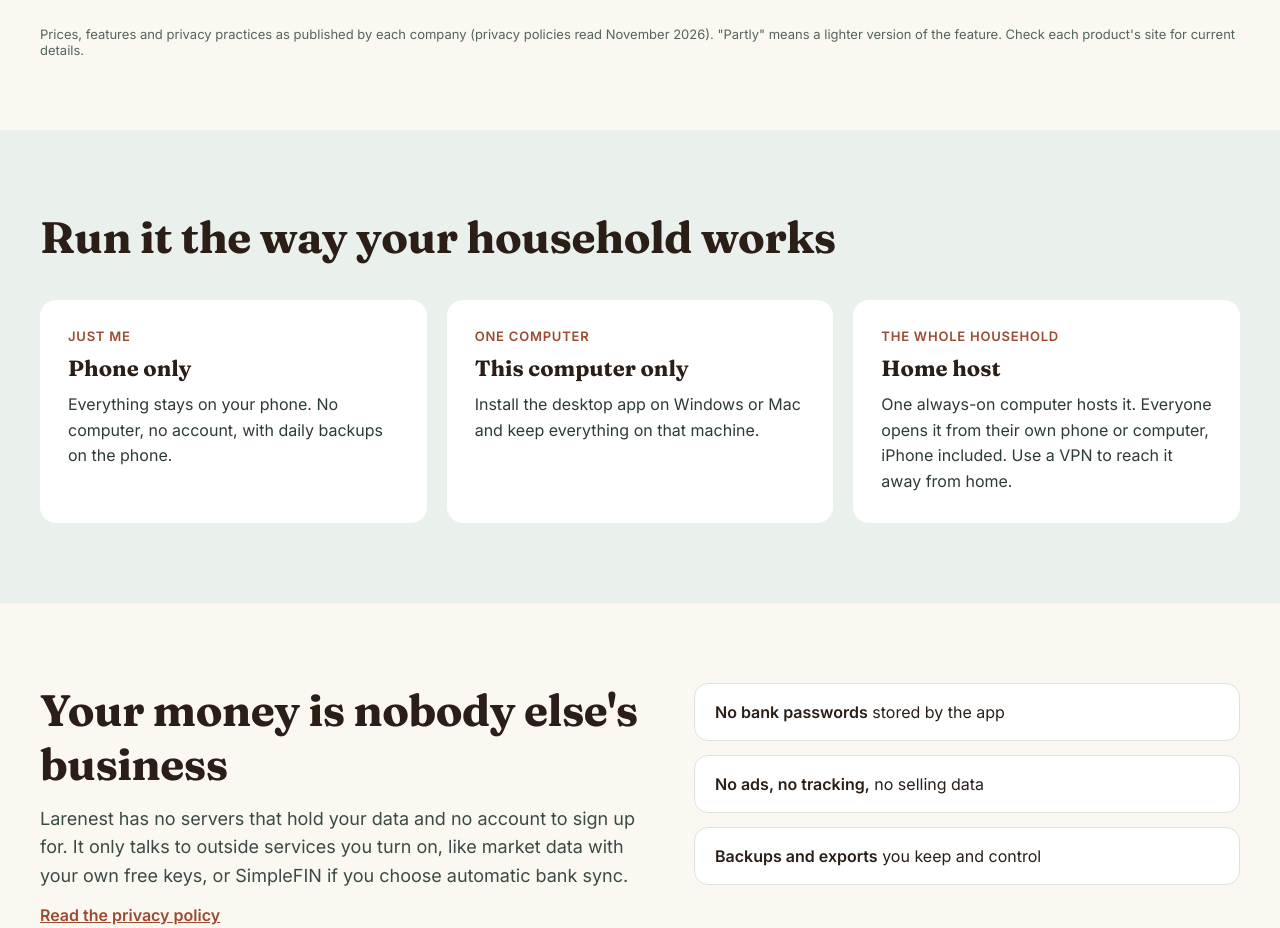
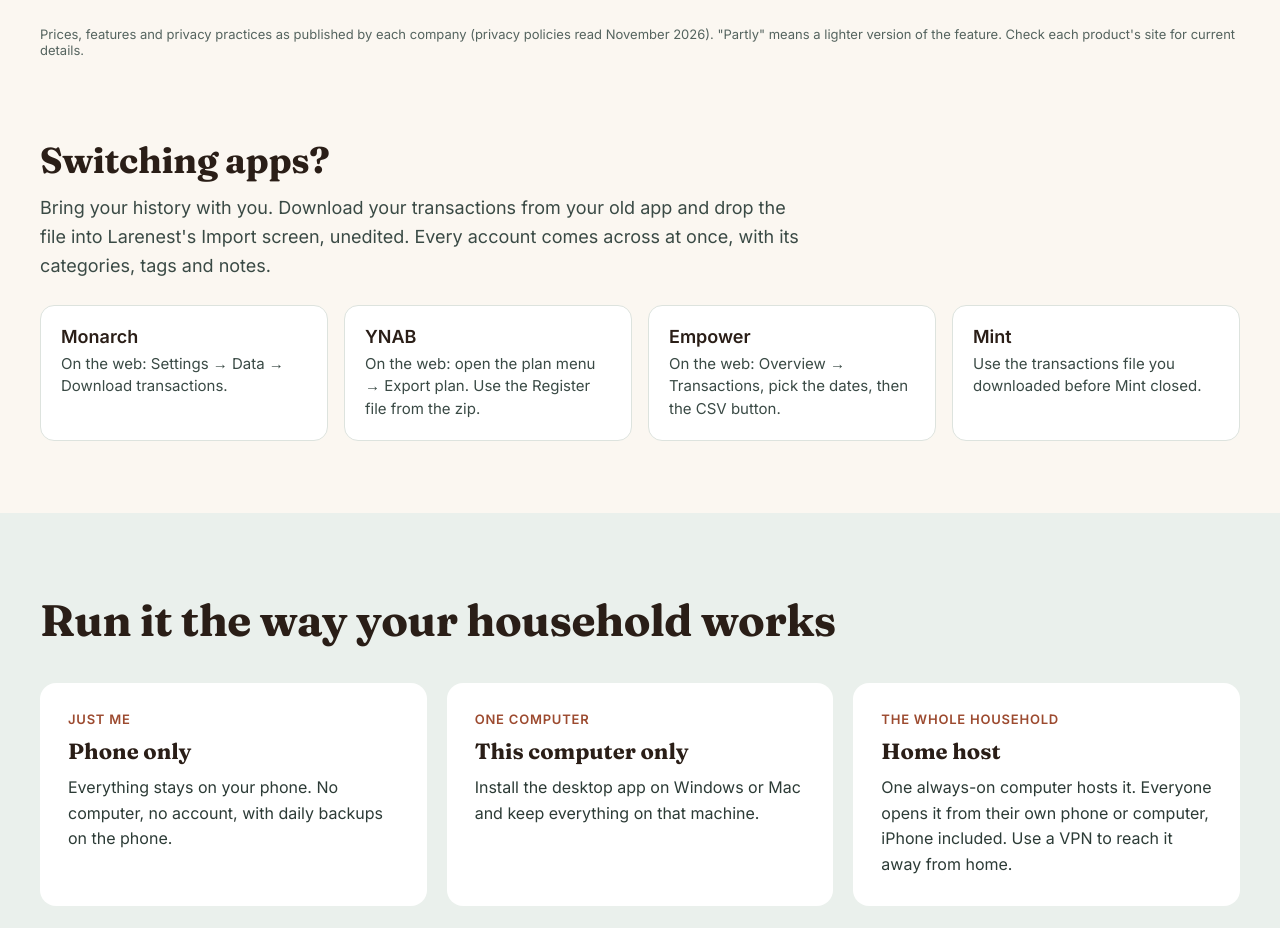
Before and after one commit to nmllr93-git/household_finances-releases, a plain HTML site: page docs/index.html in a window 1280 px wide. Shown: the part 4565-5493 px from the top of the page. Drawn offline with Linux system fonts and the light colour scheme.

Commit message:
Site: Switching apps section with where to find each app's export
Co-Authored-By: Claude Opus 5.5 <noreply@anthropic.com>
Claude-Session: https://claude.ai/code/session_01M1CYmcXAvVvT6PdppCCTpH

```diff
--- a/docs/index.html
+++ b/docs/index.html
@@ -250,6 +250,19 @@ a{color:#9C4A2F}a:hover{color:#2A1E17}
 <p style="margin: 0; font-size: 13px; color: #55645F">Prices, features and privacy practices as published by each company (privacy policies read November 2026). "Partly" means a lighter version of the feature. Check each product's site for current details.</p>
 </section>
 
+<section id="switch" style="max-width: 1200px; margin: 0 auto; padding: 8px 24px 72px; display: flex; flex-direction: column; gap: 24px">
+<div style="display: flex; flex-direction: column; gap: 12px; max-width: 760px">
+<h2 style="margin: 0; font-family: 'Fraunces', sans-serif; font-size: 36px; letter-spacing: -0.01em">Switching apps?</h2>
+<p style="margin: 0; font-size: 18px; line-height: 1.6; color: #3A4A45">Bring your history with you. Download your transactions from your old app and drop the file into Larenest's Import screen, unedited. Every account comes across at once, with its categories, tags and notes.</p>
+</div>
+<div style="display: flex; flex-wrap: wrap; gap: 16px">
+<div style="flex: 1 1 220px; background: #fff; border: 1px solid #DDE3DE; border-radius: 14px; padding: 20px"><h3 style="margin: 0 0 6px; font-size: 18px">Monarch</h3><p style="margin: 0; font-size: 15px; line-height: 1.5; color: #3A4A45">On the web: Settings → Data → Download transactions.</p></div>
+<div style="flex: 1 1 220px; background: #fff; border: 1px solid #DDE3DE; border-radius: 14px; padding: 20px"><h3 style="margin: 0 0 6px; font-size: 18px">YNAB</h3><p style="margin: 0; font-size: 15px; line-height: 1.5; color: #3A4A45">On the web: open the plan menu → Export plan. Use the Register file from the zip.</p></div>
+<div style="flex: 1 1 220px; background: #fff; border: 1px solid #DDE3DE; border-radius: 14px; padding: 20px"><h3 style="margin: 0 0 6px; font-size: 18px">Empower</h3><p style="margin: 0; font-size: 15px; line-height: 1.5; color: #3A4A45">On the web: Overview → Transactions, pick the dates, then the CSV button.</p></div>
+<div style="flex: 1 1 220px; background: #fff; border: 1px solid #DDE3DE; border-radius: 14px; padding: 20px"><h3 style="margin: 0 0 6px; font-size: 18px">Mint</h3><p style="margin: 0; font-size: 15px; line-height: 1.5; color: #3A4A45">Use the transactions file you downloaded before Mint closed.</p></div>
+</div>
+</section>
+
 <section id="run" style="background: #EAF0EC">
 <div style="max-width: 1200px; margin: 0 auto; padding: 80px 24px; display: flex; flex-direction: column; gap: 36px">
 <h2 style="margin: 0; font-family: 'Fraunces', sans-serif; font-size: 44px; letter-spacing: -0.01em">Run it the way your household works</h2>
```
